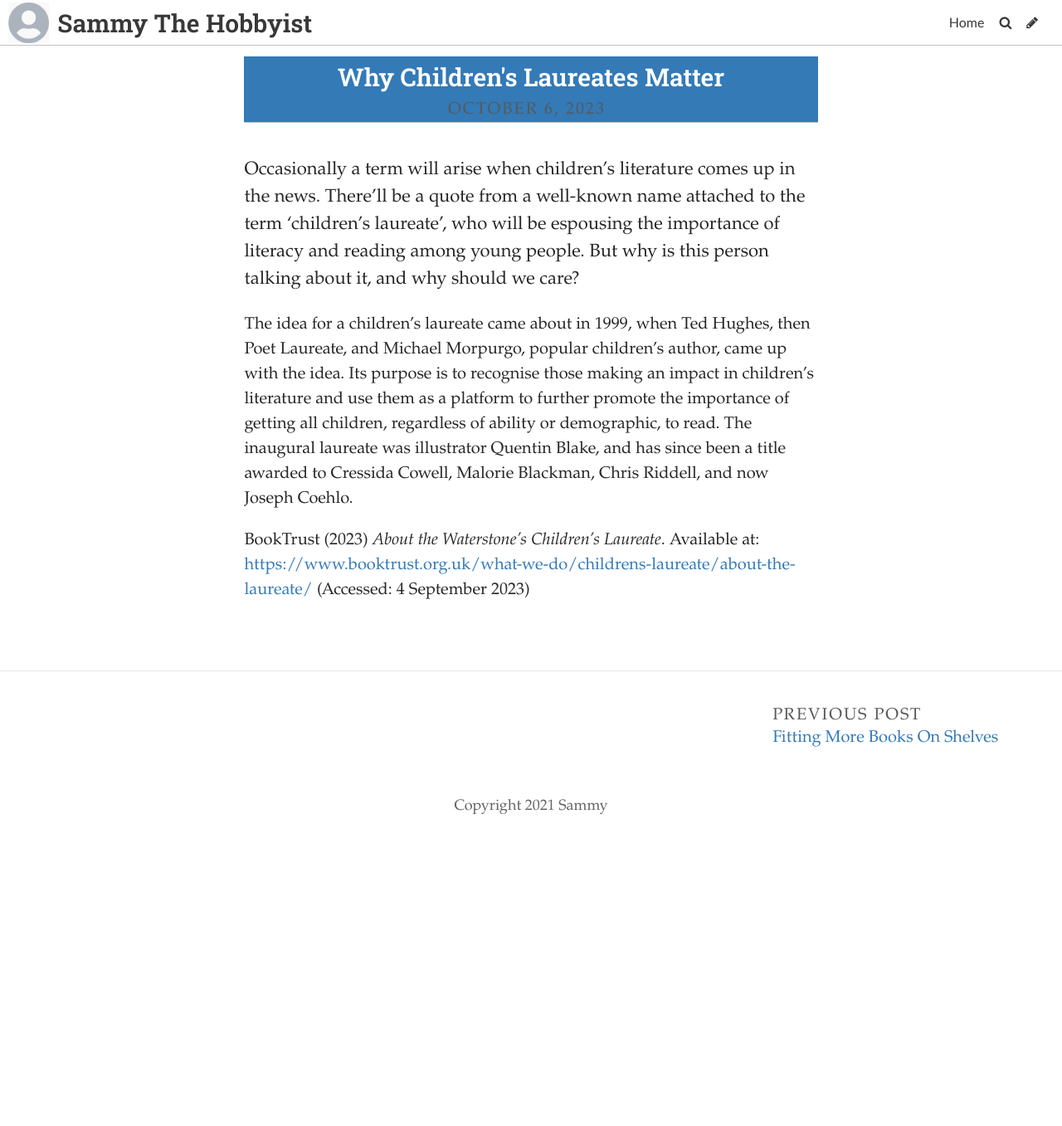
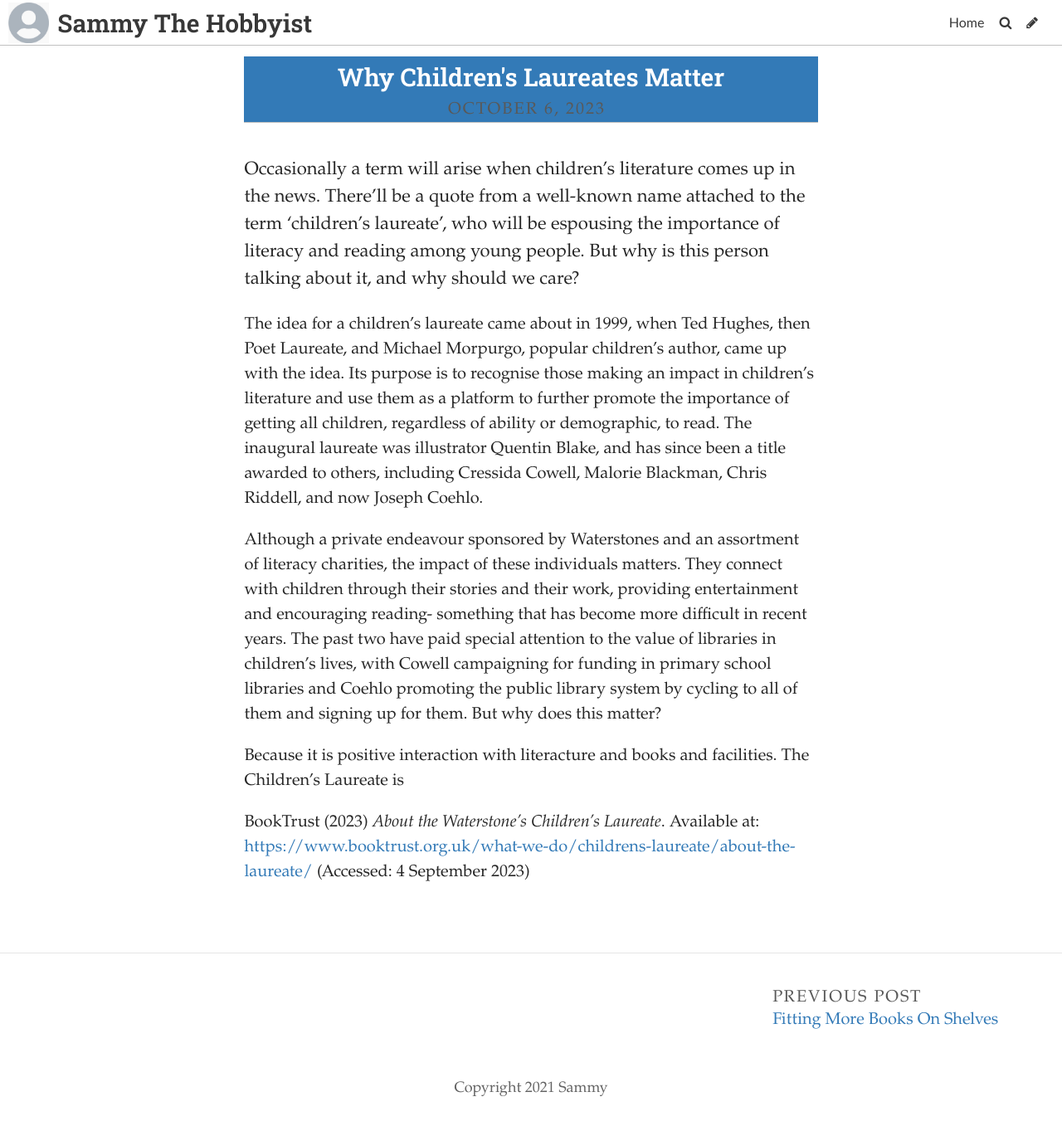
Before and after one commit to SammySpinsAYarn/Blog, a Jekyll site: the page built from _posts/2023-10-04-beginners-guide-to-childrens-laureate.md, in a window 1280 px wide. Shown: the whole page at 83% size. Built offline with Jekyll 4.4.1, drawn with Linux system fonts in a browser that asks for light colours; some web fonts are replaced; before the commit the page ends 1017 px from its top, so only the background shows below that.

Commit message:
Update Post “2023-10-04-beginners-guide-to-childrens-laureate”

```diff
--- a/_posts/2023-10-04-beginners-guide-to-childrens-laureate.md
+++ b/_posts/2023-10-04-beginners-guide-to-childrens-laureate.md
@@ -7,8 +7,10 @@ comments: false
 ---
 Occasionally a term will arise when children’s literature comes up in the news. There’ll be a quote from a well-known name attached to the term ‘children’s laureate’, who will be espousing the importance of literacy and reading among young people. But why is this person talking about it, and why should we care?
 
-The idea for a children’s laureate came about in 1999, when Ted Hughes, then Poet Laureate, and Michael Morpurgo, popular children’s author, came up with the idea. Its purpose is to recognise those making an impact in children’s literature and use them as a platform to further promote the importance of getting all children, regardless of ability or demographic, to read. The inaugural laureate was illustrator Quentin Blake, and has since been a title awarded to Cressida Cowell, Malorie Blackman, Chris Riddell, and now Joseph Coehlo.
+The idea for a children’s laureate came about in 1999, when Ted Hughes, then Poet Laureate, and Michael Morpurgo, popular children’s author, came up with the idea. Its purpose is to recognise those making an impact in children’s literature and use them as a platform to further promote the importance of getting all children, regardless of ability or demographic, to read. The inaugural laureate was illustrator Quentin Blake, and has since been a title awarded to others, including Cressida Cowell, Malorie Blackman, Chris Riddell, and now Joseph Coehlo.
 
+A﻿lthough a private endeavour sponsored by Waterstones and an assortment of literacy charities, the impact of these individuals matters. They connect with children through their stories and their work, providing entertainment and encouraging reading- something that has become more difficult in recent years. The past two have paid special attention to the value of libraries in children's lives, with Cowell campaigning for funding in primary school libraries and Coehlo promoting the public library system by cycling to all of them and signing up for them. But why does this matter?
 
+B﻿ecause it is positive interaction with literacture and books and facilities. The Children's Laureate is
 
 BookTrust (2023) *About the Waterstone’s Children’s Laureate*. Available at: <https://www.booktrust.org.uk/what-we-do/childrens-laureate/about-the-laureate/> (Accessed: 4 September 2023)
```
